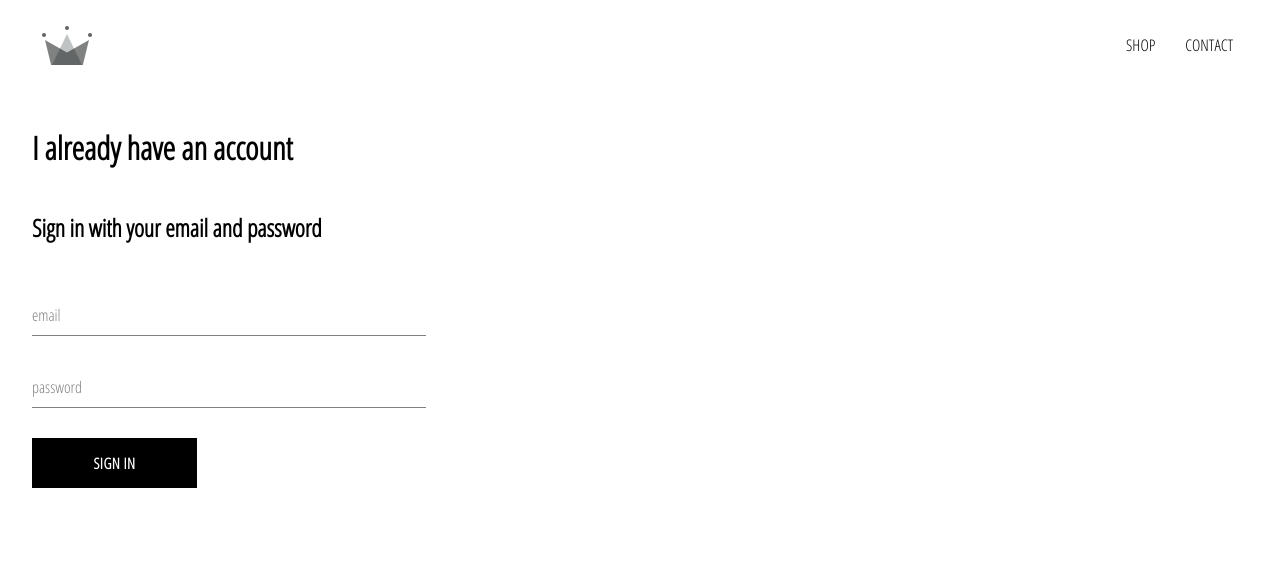
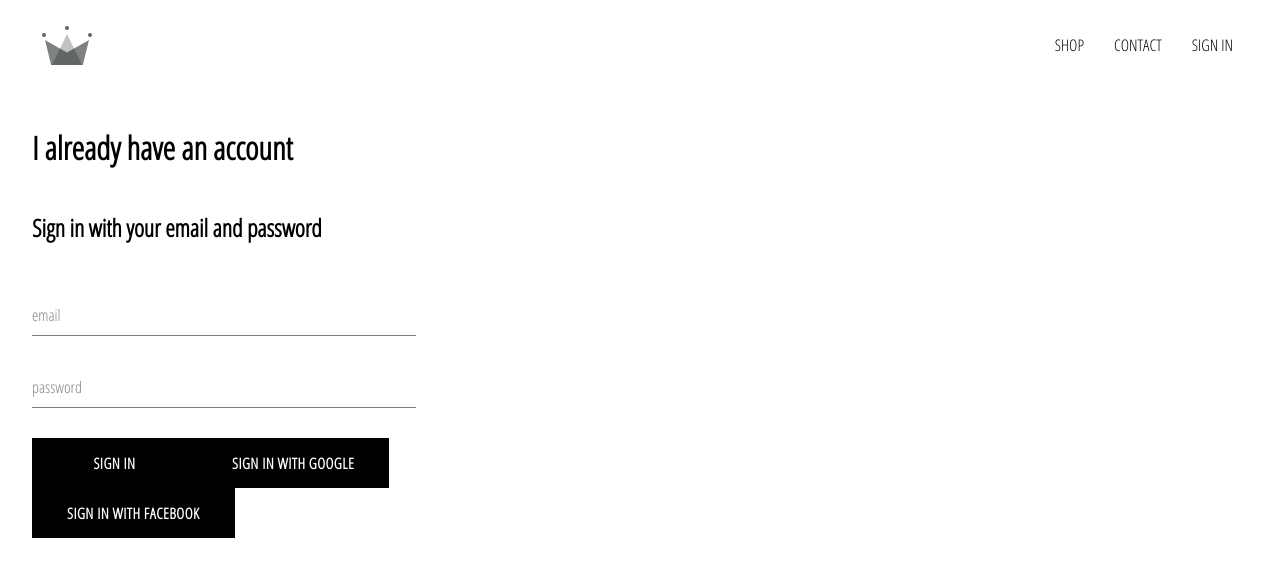
Before and after one commit to uRaczy/e-commerce-app, a React (Create React App) app: page /signin in a window 1280 px wide. Shown: the top 576 px of the page. Built offline with nearby package versions, Linux system fonts and the light colour scheme; no server answers.

Commit message:
Integrated firebase and added sign in with google and sign out

```diff
--- a/src/App.css
+++ b/src/App.css
@@ -8,3 +8,7 @@ a {
     text-decoration: none;
     color: black;
 }
+
+* {
+    box-sizing: border-box;
+}
--- a/src/App.js
+++ b/src/App.js
@@ -1,4 +1,4 @@
-import React from 'react';
+import React, { useEffect, useState } from 'react';
 import { BrowserRouter, Route, Switch } from 'react-router-dom';
 
 import './App.css';
@@ -7,11 +7,24 @@ import Homepage from './pages/homepage/homepage.component';
 import ShopPage from './pages/shop/shop.component';
 import Header from './components/header/header.component';
 import SignInAndSignUpPage from './pages/sign-in-and-sign-out/sign-in-and-sign-out.component';
+import { auth } from './firebase/firebase.utility';
 
 function App() {
+  const [currentUser, setCurrentUser] = useState(null);
+
+  useEffect(() => {
+    const unlisten = auth.onAuthStateChanged(user => {
+      user
+        ? setCurrentUser(user)
+        : setCurrentUser(null);
+        console.log(currentUser);
+    });
+    return () => unlisten();
+  },[currentUser]);
+
   return(
     <BrowserRouter>
-    <Header />
+    <Header currentUser={currentUser}/>
       <Switch>
         {/*
         for router without "exact" attribute every route is basically a "/" path, because every path starts this way, so every link will be homepage. To avoid this it can either be moved to the bottom of route check queue to have the least priority or treated with "exact" attribute to check if whole query string is equal to http:blabla/ if there is something after / the exact attribute will return false and therefor react router will not display this page
--- a/src/components/header/header.component.jsx
+++ b/src/components/header/header.component.jsx
@@ -1,11 +1,13 @@
 import React from 'react';
 import { Link } from 'react-router-dom';
+
+import { auth } from '../../firebase/firebase.utility';
 
 import { ReactComponent as Logo } from '../../assets/crown.svg';
 
 import './header.style.scss';
 
-const Header = () => (
+const Header = (props) => (
   <div className='header'>
     <Link className='logo-container' to='/'>
       <Logo className='logo'/>
@@ -17,6 +19,11 @@ const Header = () => (
       <Link className='option' to='/shop'>
         CONTACT
       </Link>
+      {
+        props.currentUser
+          ? <div className='option' onClick={() => auth.signOut()}> SIGN OUT </div>
+          : <Link className='option' to='/signin'> SIGN IN </Link>
+      }
     </div>
   </div>
 );
--- a/src/components/header/header.style.scss
+++ b/src/components/header/header.style.scss
@@ -23,6 +23,7 @@
 
     .option {
       padding: 10px 15px;
+      cursor: pointer;
     }
   }
 }
--- a/src/components/sign-in/sign-in.component.jsx
+++ b/src/components/sign-in/sign-in.component.jsx
@@ -3,7 +3,8 @@ import React, { Component } from 'react';
 import './sign-in.style.scss';
 
 import FormInput from '../form-input/form-input.component';
-import CustomButton from '../custom-button/custom-button.component'
+import CustomButton from '../custom-button/custom-button.component';
+import { signInWithGoogle, signInWithFacebook } from '../../firebase/firebase.utility';
 
 class SignIn extends Component {
   constructor (props) {
@@ -54,6 +55,13 @@ class SignIn extends Component {
           <CustomButton type="submit">
             Sign In
           </CustomButton>
+          <CustomButton onClick={signInWithGoogle}>
+            Sign In With Google
+          </CustomButton>
+          <CustomButton onClick={signInWithFacebook}>
+            Sign In With Facebook
+          </CustomButton>
+
         </form>
       </div>
     );
--- /dev/null
+++ b/src/firebase/firebase.utility.js
@@ -0,0 +1,30 @@
+import firebase from 'firebase/app';
+import 'firebase/firestore';
+import 'firebase/auth';
+
+const firebaseConfig = {
+  apiKey: "AIzaSyA7qrioLYIRYhoiDCUHr3mdG-mUie7sz3Y",
+  authDomain: "crown-db-befc8.firebaseapp.com",
+  databaseURL: "https://crown-db-befc8.firebaseio.com",
+  projectId: "crown-db-befc8",
+  storageBucket: "crown-db-befc8.appspot.com",
+  messagingSenderId: "98319172192",
+  appId: "1:98319172192:web:a2fd6a45400e3b0cbab905",
+  measurementId: "G-XGLT63YGZ7"
+};
+
+firebase.initializeApp(firebaseConfig);
+
+export const auth = firebase.auth();
+export const firestore = firebase.firestore();
+
+const googleProvider = new firebase.auth.GoogleAuthProvider();
+const facebookProvider = new firebase.auth.FacebookAuthProvider();
+
+googleProvider.setCustomParameters({ prompt: 'select_account' });
+facebookProvider.setCustomParameters({ prompt: 'select_account' });
+
+export const signInWithGoogle = () => auth.signInWithPopup(googleProvider);
+export const signInWithFacebook = () => auth.signInWithPopup(facebookProvider);
+
+export default firebase;
```
